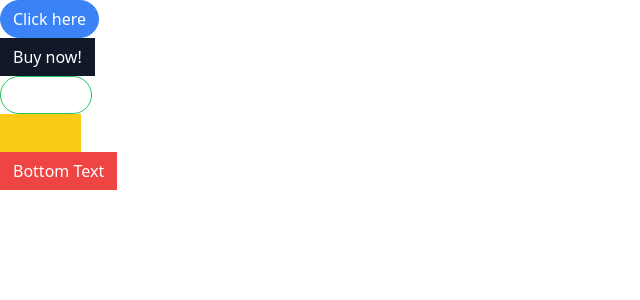
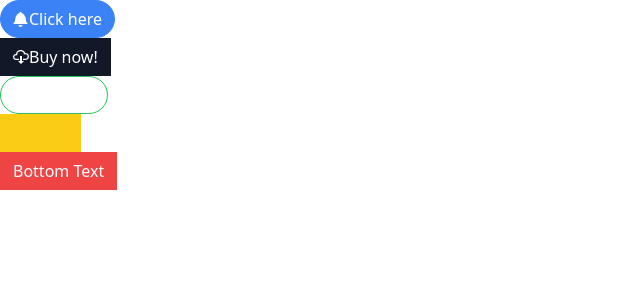
Before and after one commit to brianslab/udemy-react, a React (Create React App) app in the folder components2/: page / in a window 1280 px wide. Shown: the top 300 px of the page, without its empty margins (0-640 px from the left). Built offline with nearby package versions, Linux system fonts and the light colour scheme.

Commit message:
add icons

```diff
--- a/components2/package.json
+++ b/components2/package.json
@@ -10,6 +10,7 @@
     "prop-types": "^15.8.1",
     "react": "^18.2.0",
     "react-dom": "^18.2.0",
+    "react-icons": "^4.7.1",
     "react-scripts": "5.0.1",
     "web-vitals": "^2.1.4"
   },
--- a/components2/src/App.js
+++ b/components2/src/App.js
@@ -1,18 +1,23 @@
 import Button from './Button';
+import { GoBell, GoCloudDownload, GoDatabase } from 'react-icons/go';
 
 function App() {
   return (
     <div>
       <div>
         <Button primary rounded>
+          <GoBell />
           Click here
         </Button>
       </div>
       <div>
-        <Button secondary>Buy now!</Button>
+        <Button secondary>
+          <GoCloudDownload /> Buy now!
+        </Button>
       </div>
       <div>
         <Button success rounded outline>
+          <GoDatabase />
           Hide ads
         </Button>
       </div>
--- a/components2/src/Button.js
+++ b/components2/src/Button.js
@@ -11,7 +11,7 @@ function Button({
   outline,
   rounded,
 }) {
-  const classes = classnames('px-3 py-1.5 border', {
+  const classes = classnames('flex items-center px-3 py-1.5 border', {
     'border-blue-500 bg-blue-500 text-white': primary,
     'border-gray-900 bg-gray-900 text-white': secondary,
     'border-green-500 bg-green-500 text-white': success,
```
Also changed, not shown: 1 other file (tests, documents, lock files or other folders).
